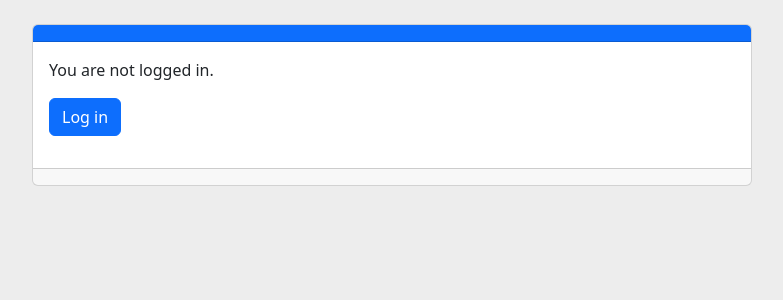
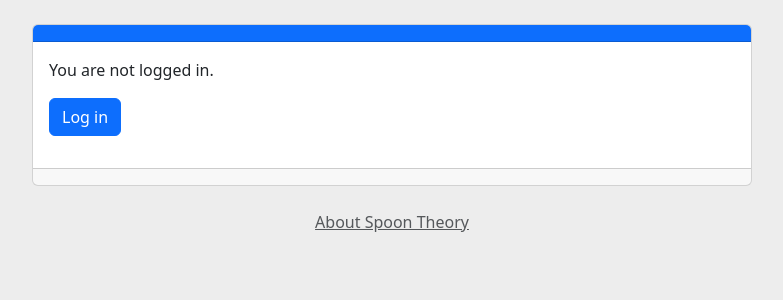
Before and after one commit to knutinator/spoon-planner, a Django app: page / in a window 1280 px wide. Shown: the part 48-348 px from the top of the page, without its empty margins (248-1031 px from the left). Run offline with Django 3.2, Linux system fonts and the light colour scheme.

Commit message:
Add title and footer text

```diff
--- a/templates/base.html
+++ b/templates/base.html
@@ -7,7 +7,7 @@
   <meta charset="UTF-8">
   <meta http-equiv="X-UA-Compatible" content="IE=edge">
   <meta name="viewport" content="width=device-width, initial-scale=1.0">
-  <title>{% block title %}{% endblock %}</title>
+  <title>{% block title %}SpoonPlanner{% endblock %}</title>
   <!-- Bootstrap CSS -->
   <link href="https://cdn.jsdelivr.net/npm/bootstrap@5.3.0-alpha3/dist/css/bootstrap.min.css" rel="stylesheet"
     integrity="sha384-KK94CHFLLe+nY2dmCWGMq91rCGa5gtU4mk92HdvYe+M/SXH301p5ILy+dN9+nJOZ" crossorigin="anonymous">
@@ -46,5 +46,7 @@
   </script>
 
 </body>
-
+<footer class="row">
+  <a href="https://en.wikipedia.org/wiki/Spoon_theory" target="_blank" class="col-12 text-center text-muted mb-4">About Spoon Theory</a>
+</footer>
 </html>
--- a/templates/home.html
+++ b/templates/home.html
@@ -1,6 +1,4 @@
 {% extends 'base.html' %}
-
-{% block title %}Today's Tasks{% endblock %}
 
 {% block content %}
 <div class="container">
```
